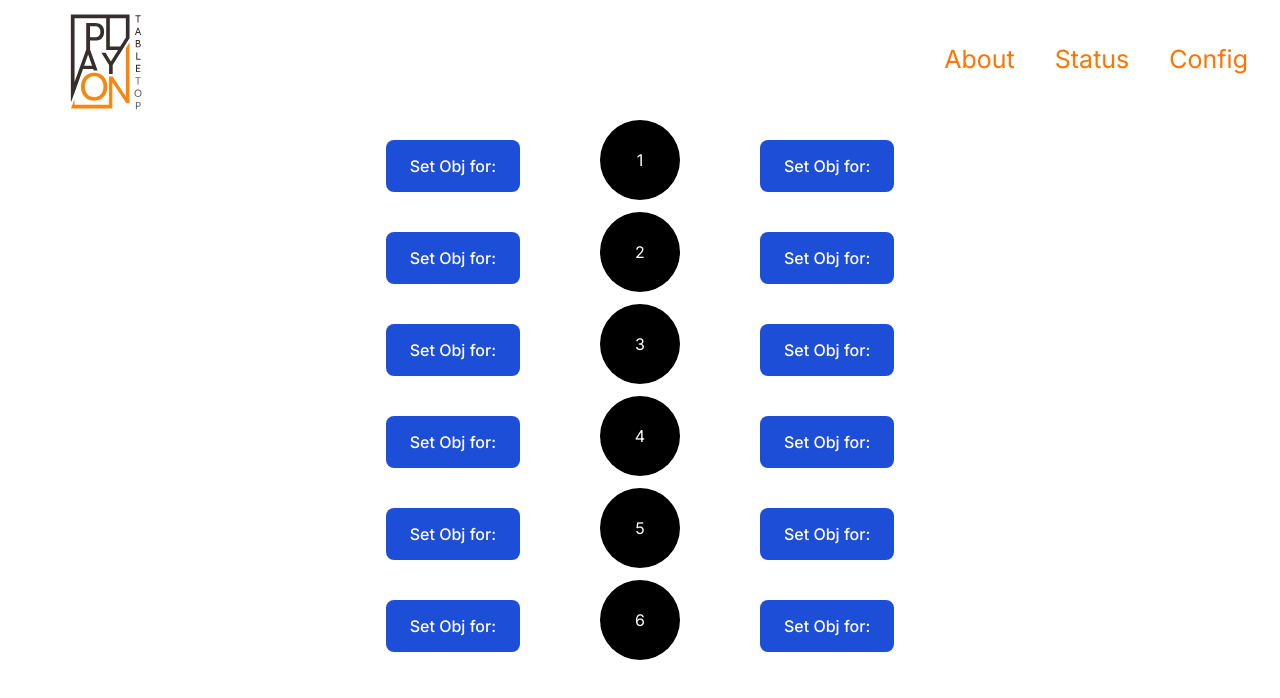
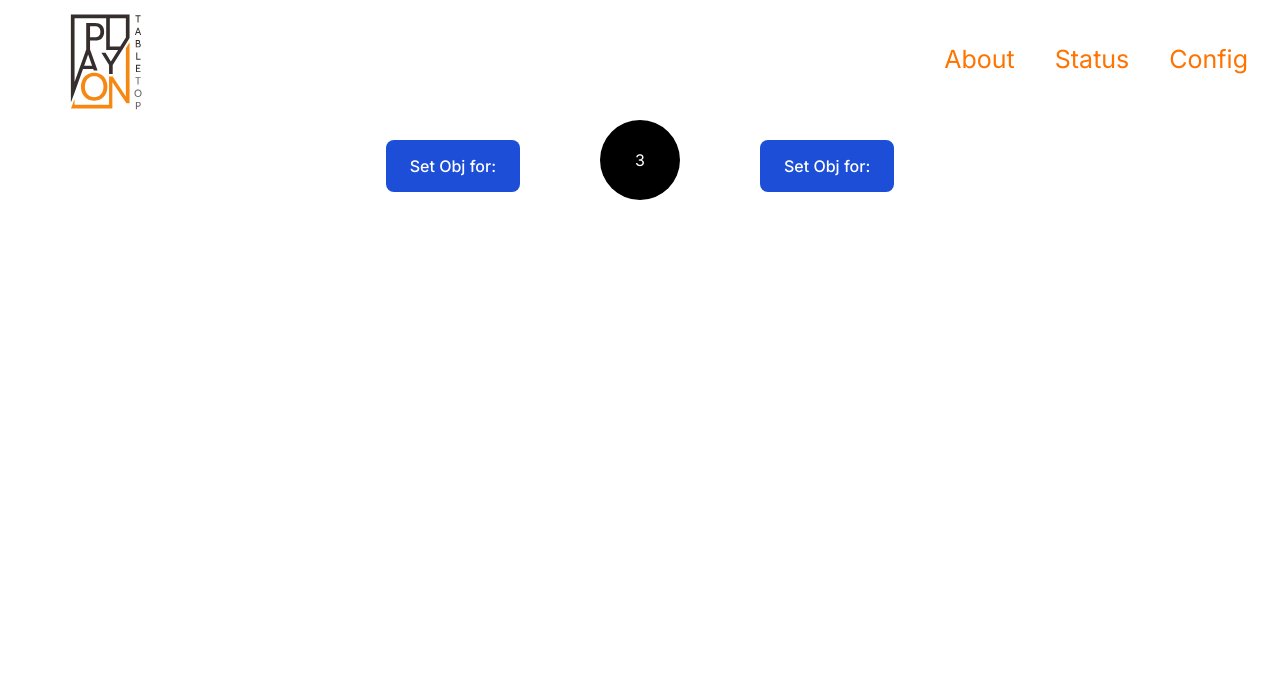
Before and after one commit to Dkell88/lightUpMarkers, a Next.js app: page / in a window 1280 px wide. Shown: the top 698 px of the page. Built offline with nearby package versions, Linux system fonts and the light colour scheme.

Commit message:
Testing added

```diff
--- a/app/components/RGBslider.tsx
+++ b/app/components/RGBslider.tsx
@@ -23,13 +23,15 @@ interface RGBSliderProps {
 }
 
 //const ipAddresses = (process.env.IP_ADDRESSES || '').split(',');
-const ipAddresses = ["0.0.0.0",
-"192.168.86.101",
-"192.168.86.102",
-"192.168.86.103",
-"192.168.86.104",
-"192.168.86.105",
-"192.168.86.106"];
+// const ipAddresses = ["0.0.0.0",
+// "192.168.86.101",
+// "192.168.86.102",
+// "192.168.86.103",
+// "192.168.86.104",
+// "192.168.86.105",
+// "192.168.86.106"];
+
+const ipAddresses = ["192.168.86.103"];
 
 const handleColorChange = async (colour: rgbColor, player:number) => {
   console.log(`Button pressed sending colours r=${colour.red}&g=${colour.green}&b=${colour.blue}&p=${player}`)
--- a/app/components/objectiveMarker.tsx
+++ b/app/components/objectiveMarker.tsx
@@ -46,6 +46,7 @@ const objMarker: FC<objMarkerProps> = (props) => {
         }
       }
 
+      console.log(playerID);
       fetch(`http://${props.IP}/led/player?p=${playerID}`, {method: 'GET'})
       .then(response => response.text())
       .then(text => console.log(text))
--- a/app/config/page.tsx
+++ b/app/config/page.tsx
@@ -9,13 +9,15 @@ interface rgbColor {
   blue: number;
 }
 
-const ipAddresses = [
-"192.168.86.101",
-"192.168.86.102",
-"192.168.86.103",
-"192.168.86.104",
-"192.168.86.105",
-"192.168.86.106"];
+// const ipAddresses = [
+// "192.168.86.101",
+// "192.168.86.102",
+// "192.168.86.103",
+// "192.168.86.104",
+// "192.168.86.105",
+// "192.168.86.106"];
+
+const ipAddresses = ["192.168.86.103"];
 
 const Config: React.FC = () => {
   const [player1Color, setPlayer1Color] = useState<rgbColor>({red: 0, green: 0, blue: 0});
--- a/app/page.tsx
+++ b/app/page.tsx
@@ -52,7 +52,7 @@ export default function Home() {
 
   return (
     <main >
-      <ObjMarker player1colour = {player1Colour}
+      {/* <ObjMarker player1colour = {player1Colour}
                 player2colour = {player2Colour}
                 player1 = {player1}
                 player2 = {player2}
@@ -65,7 +65,7 @@ export default function Home() {
                   player2 = {player2}
                   id ={2}
                   IP = {ipAddresses[2]}
-                  ></ObjMarker>
+                  ></ObjMarker> */}
       <ObjMarker player1colour = {player1Colour}
                 player2colour = {player2Colour}
                 player1 = {player1}
@@ -73,7 +73,7 @@ export default function Home() {
                 id ={3}
                 IP = {ipAddresses[3]}
                     ></ObjMarker>
-      <ObjMarker player1colour = {player1Colour}
+      {/* <ObjMarker player1colour = {player1Colour}
                   player2colour = {player2Colour}
                   player1 = {player1}
                   player2 = {player2}
@@ -93,7 +93,7 @@ export default function Home() {
                   player2 = {player2}
                   id ={6}
                   IP = {ipAddresses[6]}
-                  ></ObjMarker>
+                  ></ObjMarker> */}
     </main>
   )
 }
```
